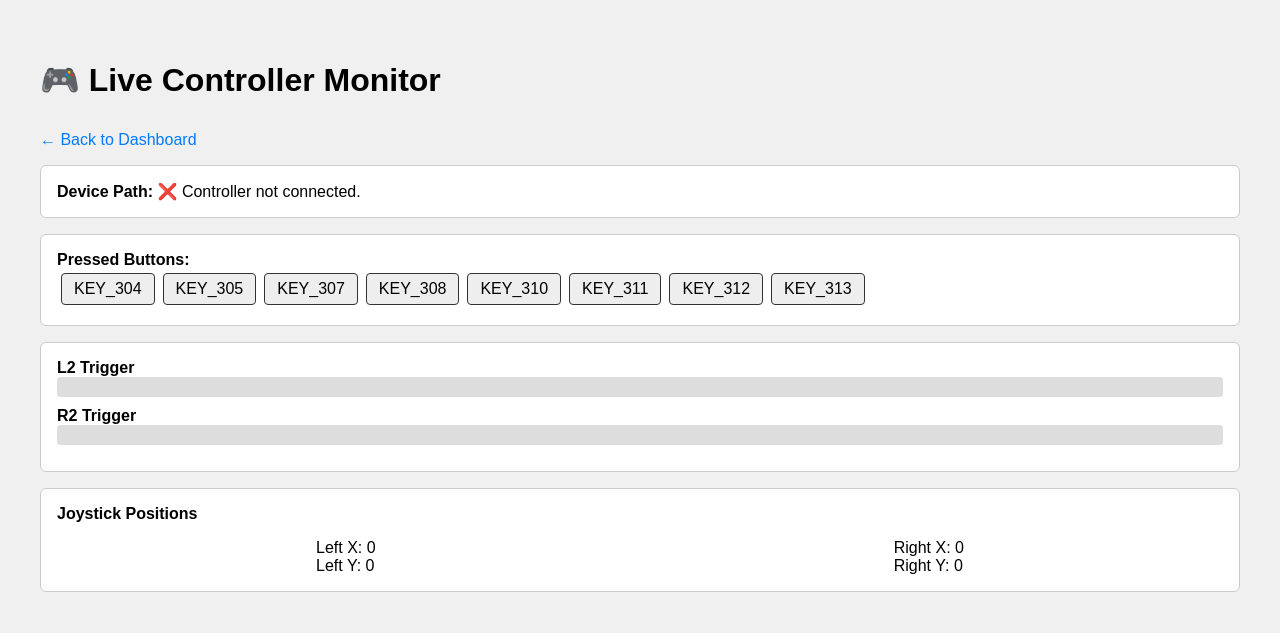
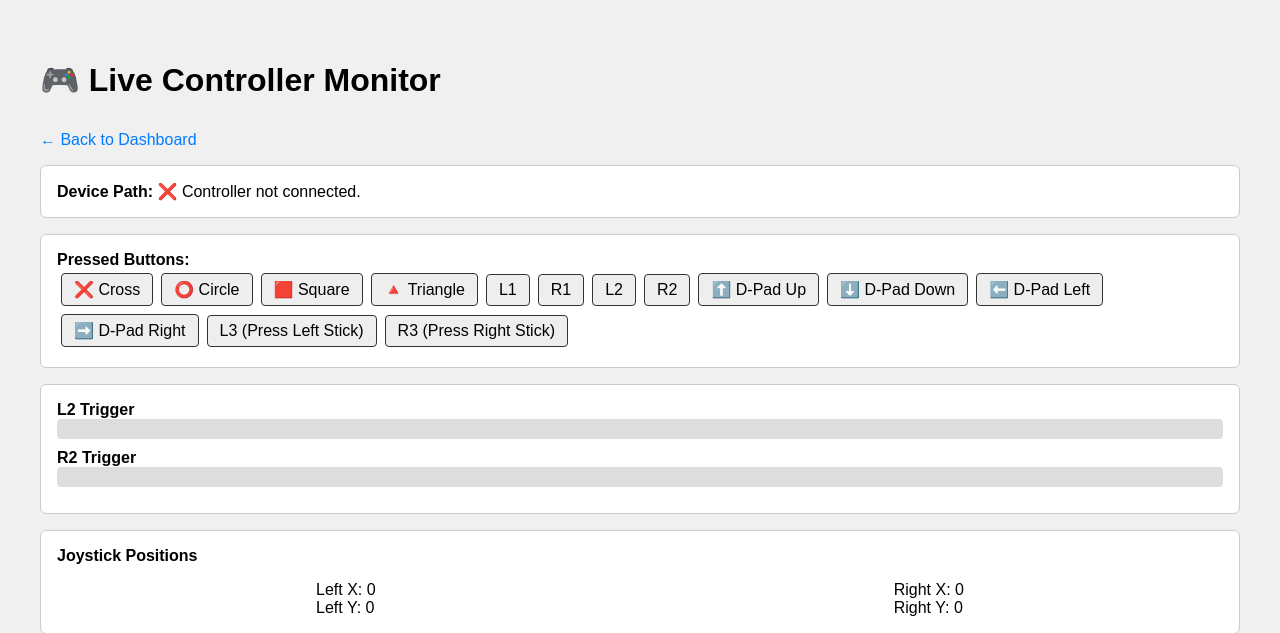
Before and after one commit to Dror-bszi/playable, a Flask app: page /controller_status_page in a window 1280 px wide. Shown: the top 633 px of the page. Run offline with Flask 3, Linux system fonts and the light colour scheme; data that the repository does not hold is empty.

Commit message:
working live status 1

```diff
--- a/web/templates/controller_status.html
+++ b/web/templates/controller_status.html
@@ -61,20 +61,44 @@
                 const res = await fetch("/controller_status");
                 const data = await res.json();
 
-                // ✅ NEW: show connected / not connected
                 if (data.connected) {
                     document.getElementById("device-path").textContent = `✅ ${data.device_path}`;
                 } else {
                     document.getElementById("device-path").textContent = "❌ Controller not connected.";
                 }
 
+                const allButtons = [
+                    "KEY_304", "KEY_305", "KEY_307", "KEY_308",
+                    "KEY_310", "KEY_311", "KEY_312", "KEY_313",
+                    "KEY_544", "KEY_545", "KEY_546", "KEY_547",
+                    "KEY_317", "KEY_318"
+                ];
+
+                const buttonNames = {
+                    "KEY_304": "❌ Cross",
+                    "KEY_305": "⭕ Circle",
+                    "KEY_307": "🟥 Square",
+                    "KEY_308": "🔺 Triangle",
+                    "KEY_310": "L1",
+                    "KEY_311": "R1",
+                    "KEY_312": "L2",
+                    "KEY_313": "R2",
+                    "KEY_544": "⬆️ D-Pad Up",
+                    "KEY_545": "⬇️ D-Pad Down",
+                    "KEY_546": "⬅️ D-Pad Left",
+                    "KEY_547": "➡️ D-Pad Right",
+                    "KEY_317": "L3 (Press Left Stick)",
+                    "KEY_318": "R3 (Press Right Stick)"
+                };
+
                 const buttonsContainer = document.getElementById("buttons");
-                const allButtons = ["KEY_304", "KEY_305", "KEY_307", "KEY_308", "KEY_310", "KEY_311", "KEY_312", "KEY_313"];
                 buttonsContainer.innerHTML = "";
                 allButtons.forEach(btn => {
                     const span = document.createElement("span");
-                    span.textContent = btn;
-                    if (data.buttons && data.buttons.includes(btn)) span.classList.add("active");
+                    span.textContent = buttonNames[btn] || btn;
+                    if (data.buttons && data.buttons.includes(btn)) {
+                        span.classList.add("active");
+                    }
                     buttonsContainer.appendChild(span);
                 });
 
```
